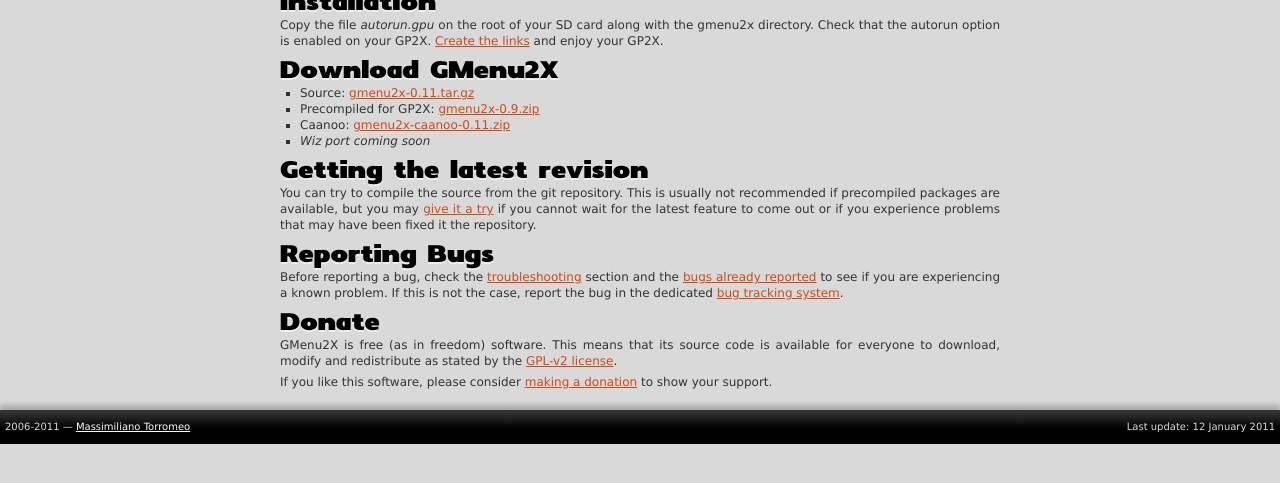
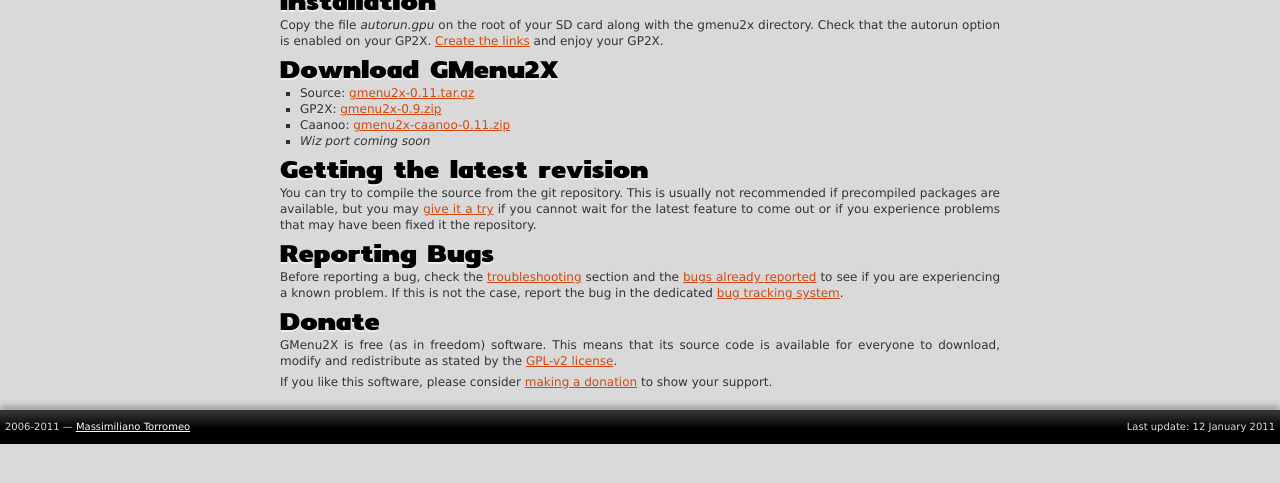
Before and after one commit to mtorromeo/gmenu2x, a Jekyll site: the page built from index.markdown, in a window 1280 px wide, cut to the strip 324-807 px from the top of the page. Built offline with Jekyll 4.4.1, drawn with Linux system fonts in a browser that asks for light colours; Markdown is read by kramdown in place of the engine named in the settings; comment, search, counter and statistics services are not loaded.

Commit message:
Unified download links labeling

```diff
--- a/index.markdown
+++ b/index.markdown
@@ -25,7 +25,7 @@
 
 ## Download GMenu2X
 * Source: [gmenu2x-0.11.tar.gz](https://github.com/mtorromeo/gmenu2x/tarball/v0.11)
-* Precompiled for GP2X: [gmenu2x-0.9.zip](http://prdownloads.sourceforge.net/gmenu2x/gmenu2x-0.9.zip?download)
+* GP2X: [gmenu2x-0.9.zip](http://prdownloads.sourceforge.net/gmenu2x/gmenu2x-0.9.zip?download)
 * Caanoo: [gmenu2x-caanoo-0.11.zip](https://github.com/downloads/mtorromeo/gmenu2x/gmenu2x-caanoo-0.11.zip)
 * *Wiz port coming soon*
 
```
